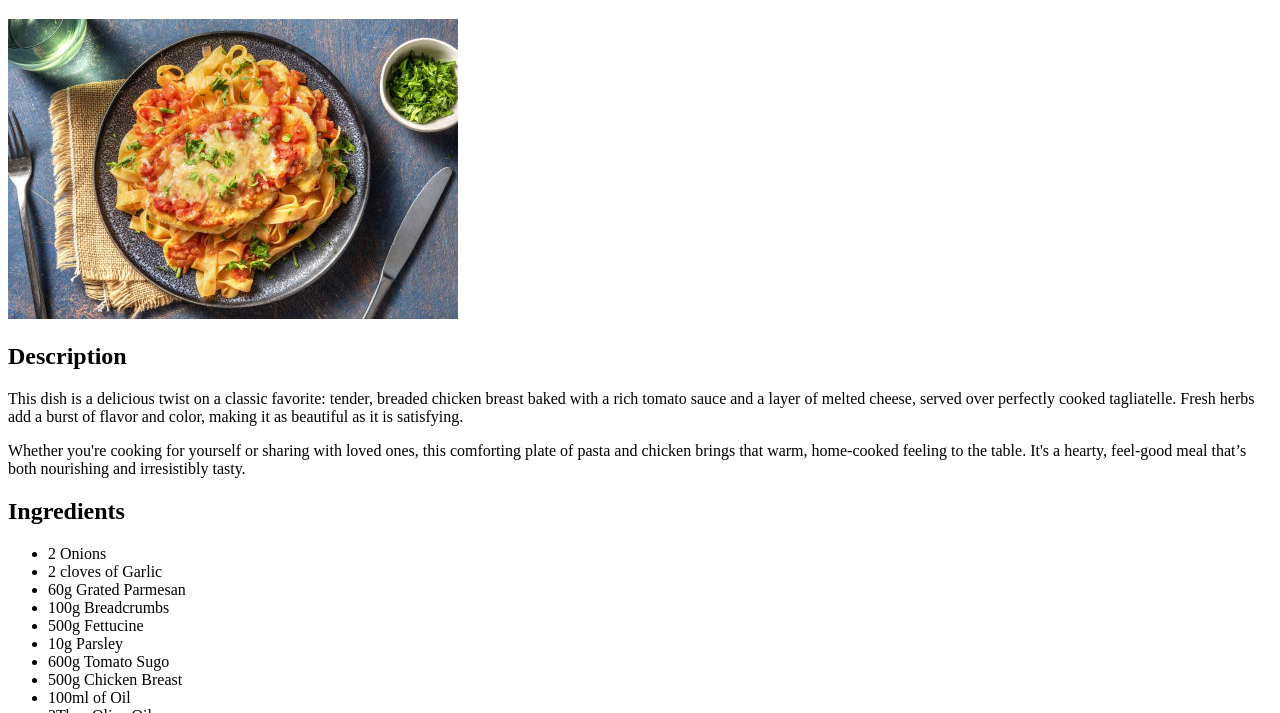
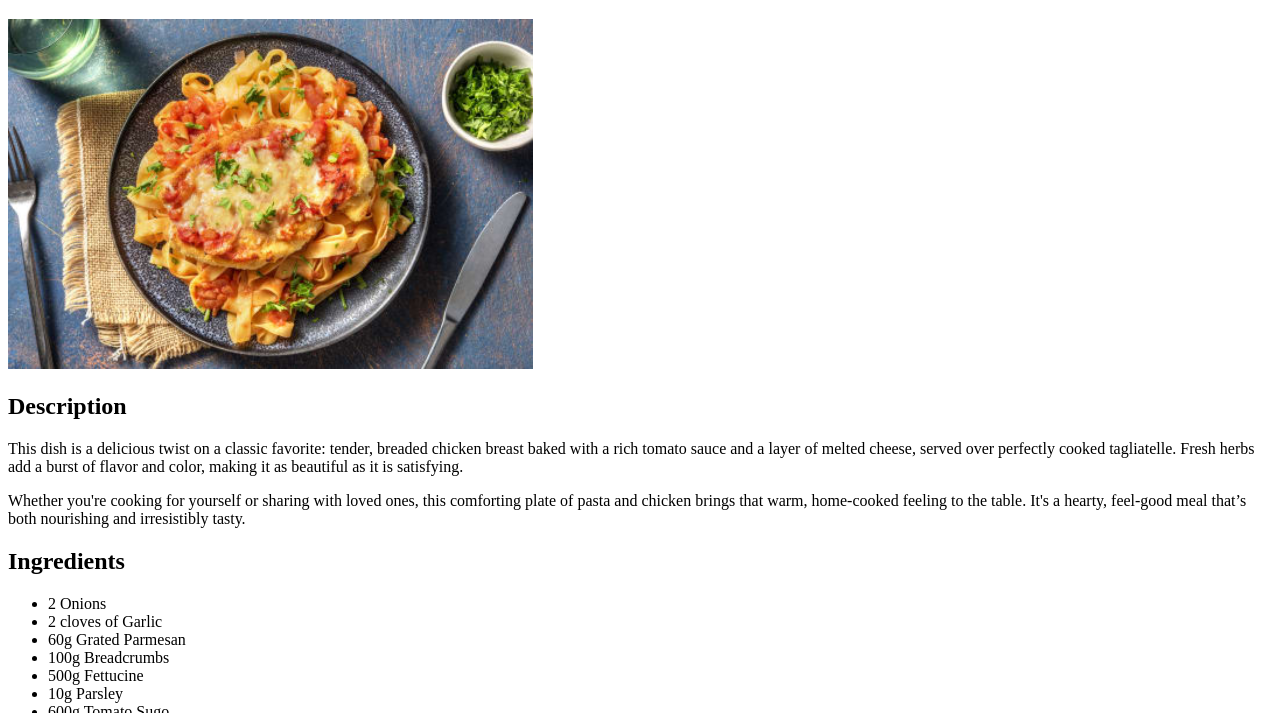
Before and after one commit to FelpyOfGulet/odin-recipes, a plain HTML site: page recipes/chicken-parm.html in a window 1280 px wide. Shown: the part 87-800 px from the top of the page. Drawn offline with Linux system fonts and the light colour scheme.

Commit message:
Add height and an img description to improve accessibility

```diff
--- a/recipes/chicken-parm.html
+++ b/recipes/chicken-parm.html
@@ -12,7 +12,7 @@
         Chicken Parm
     </h1>
 
-    <img src="../images/uberbackene-hahnchenbrust-parmigiana-a6e2a710.jpg">
+    <img src="../images/uberbackene-hahnchenbrust-parmigiana-a6e2a710.jpg" height="350" alt="A picture of chicken parm">
 
     <h2>
         Description
```
